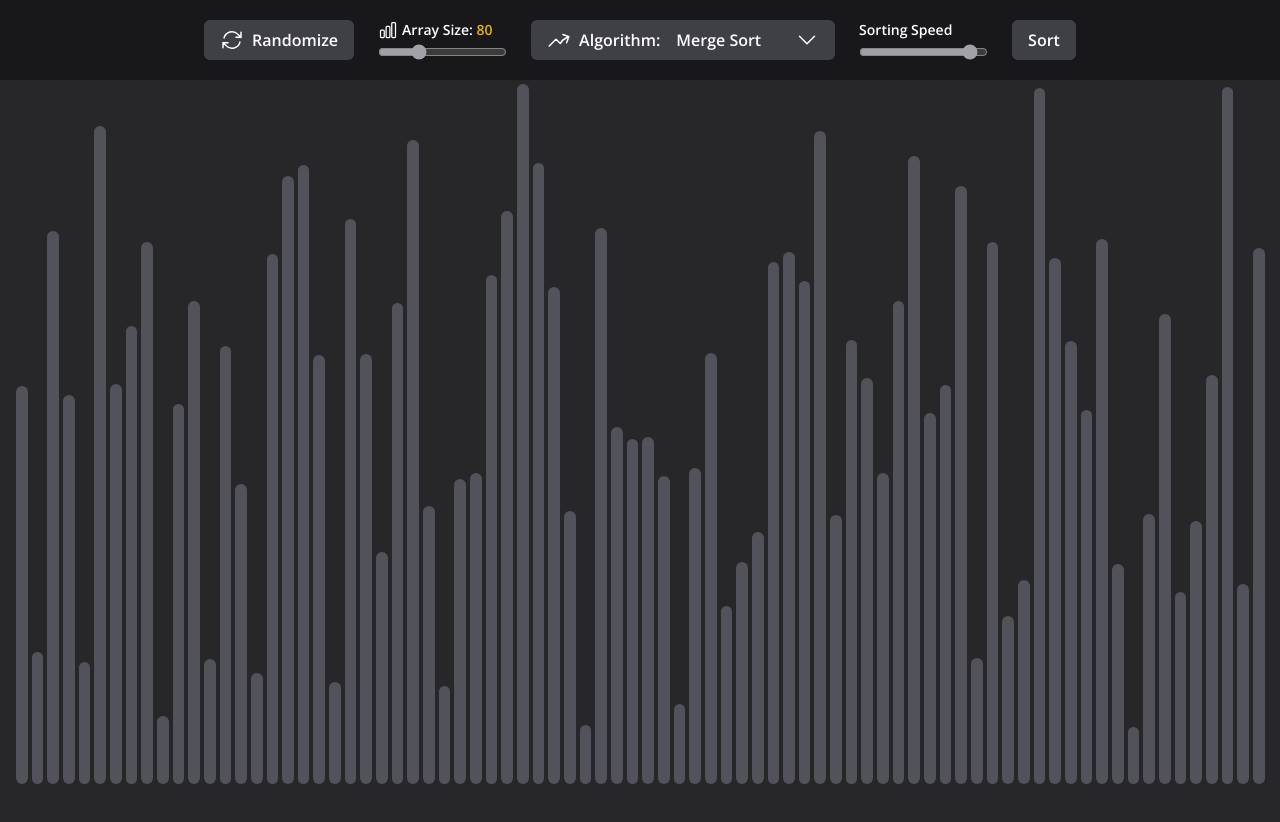
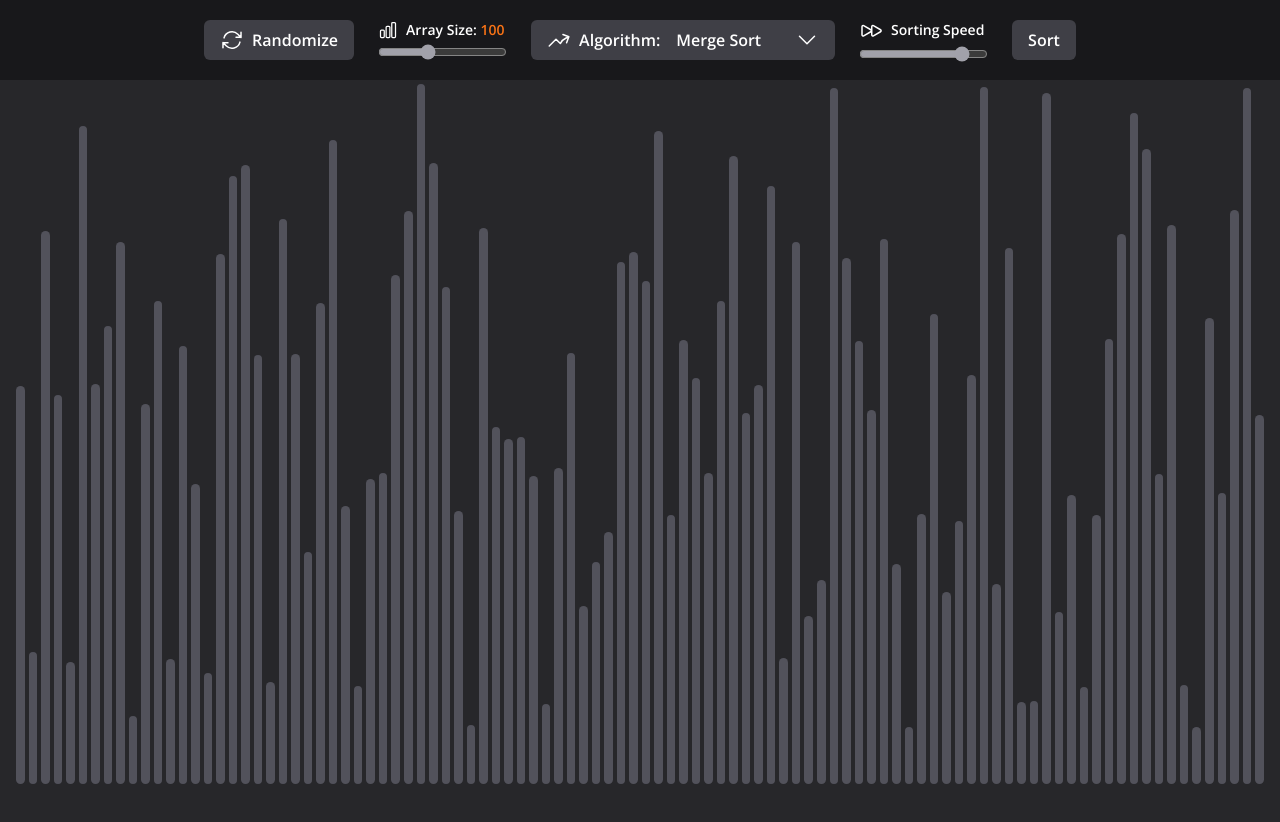
Before and after one commit to arkatsy/sorting-visualizer, a React (Vite) app: page / in a window 1280 px wide. Shown: the top 822 px of the page. Built offline with nearby package versions, Linux system fonts and the light colour scheme.

Commit message:
small fix on speed input range

```diff
--- a/src/components/Settings.tsx
+++ b/src/components/Settings.tsx
@@ -1,7 +1,7 @@
 import type { ReactNode, ButtonHTMLAttributes, InputHTMLAttributes, ChangeEvent, MouseEvent } from "react";
 import { AnimationSpeedIcon, ArrayBarsIcon, RandomizeIcon } from "./Icons";
 import { Listbox, Transition } from "@headlessui/react";
-import { Fragment, useState } from "react";
+import { Fragment } from "react";
 import { ArrowDownIcon, SortingIcon } from "./Icons";
 import { useArray } from "../lib/useArray";
 import { useAlgorithm } from "../lib/useAlgorithm";
@@ -44,7 +44,7 @@ export function Settings() {
               value={array.length}
               onChange={arraySizeChangeHandler}
             >
-              <div className="flex gap-1">
+              <div className="flex gap-2">
                 <ArrayBarsIcon />
                 <span>
                   Array Size:{" "}
@@ -81,10 +81,13 @@ export function Settings() {
             min={SORT_FAST_SPEED_DELAY - 1}
             max={SORT_SLOW_SPEED_DELAY - 1}
             step={1}
-            defaultValue={speed}
+            defaultValue={SORT_SLOW_SPEED_DELAY - speed}
             onChange={animationSpeedChangeHandler}
           >
-            Sorting Speed
+            <div className="flex gap-2 items-center">
+              <AnimationSpeedIcon />
+              Sorting Speed
+            </div>
           </InputRange>
 
           {/* Button (Begin Sorting - Stop) */}
@@ -101,7 +104,7 @@ type InputRangeProps = {
   children: ReactNode;
 } & InputHTMLAttributes<HTMLInputElement>;
 
-export function InputRange({ children, ...props }: InputRangeProps) {
+function InputRange({ children, ...props }: InputRangeProps) {
   return (
     <div className="flex flex-col gap-1">
       <label className="text-sm">{children}</label>
@@ -133,7 +136,7 @@ type AlgorithmListOptionsProps = {
   onChange?: (newAlgo: AlgorithmType) => void;
 };
 
-export function AlgorithmListOptions({
+function AlgorithmListOptions({
   selectedOption,
   disabled = false,
   onChange,
--- a/src/lib/shared.ts
+++ b/src/lib/shared.ts
@@ -2,10 +2,10 @@ export const MIN_ARRAY_LEN = 10;
 export const MAX_ARRAY_LEN = 250;
 export const MIN_ARRAY_SIZE = 50;
 export const MAX_ARRAY_SIZE = 700;
-export const INITIAL_LEN = 80;
+export const INITIAL_LEN = 100;
 
 export const SORT_FAST_SPEED_DELAY = 1;
-export const INITIAL_SORT_SPEED_DELAY = 40;
+export const INITIAL_SORT_SPEED_DELAY = 8;
 export const SORT_SLOW_SPEED_DELAY = 45;
 
 export function generateRandomArray(size: number, min: number, max: number) {
```
